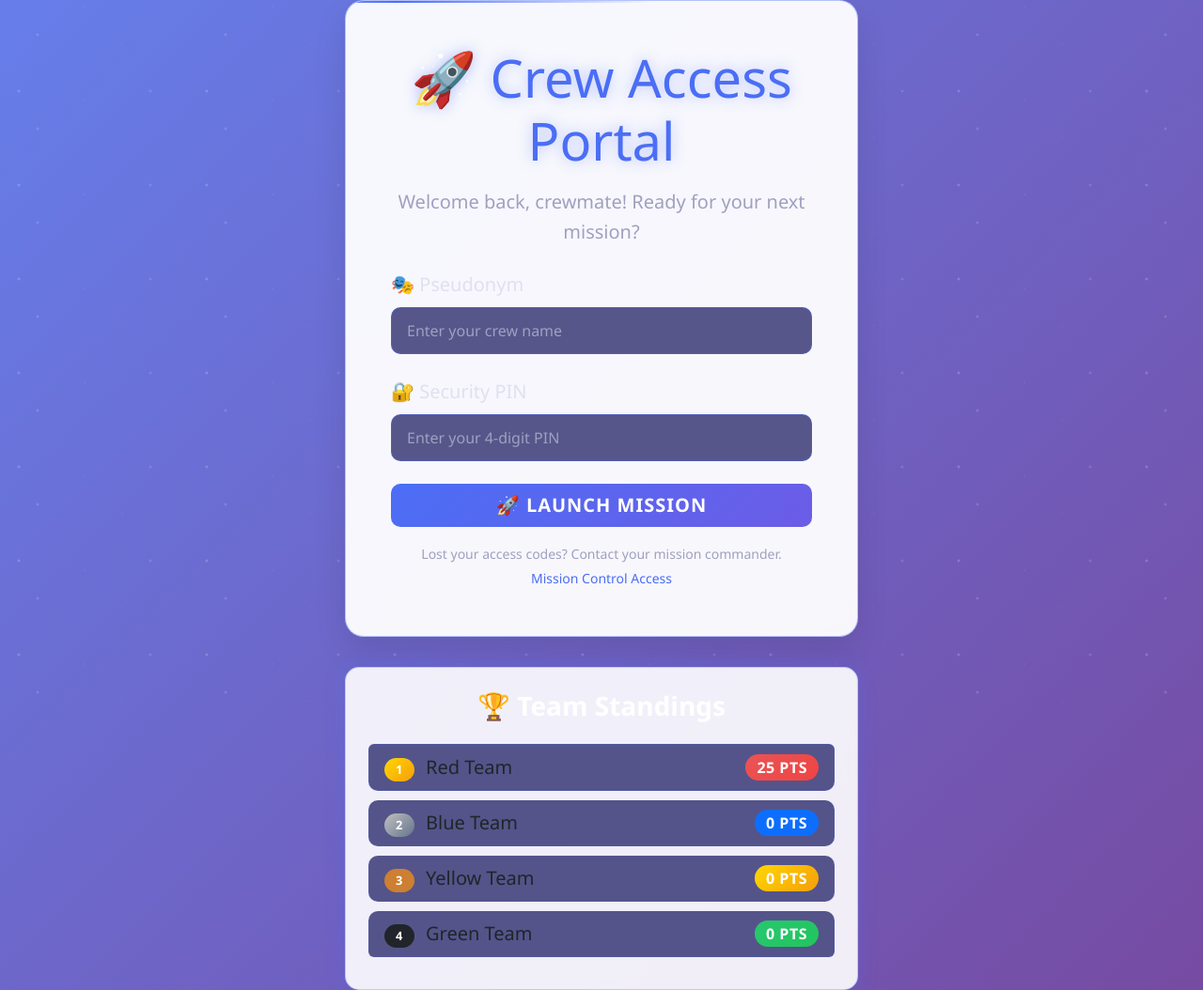
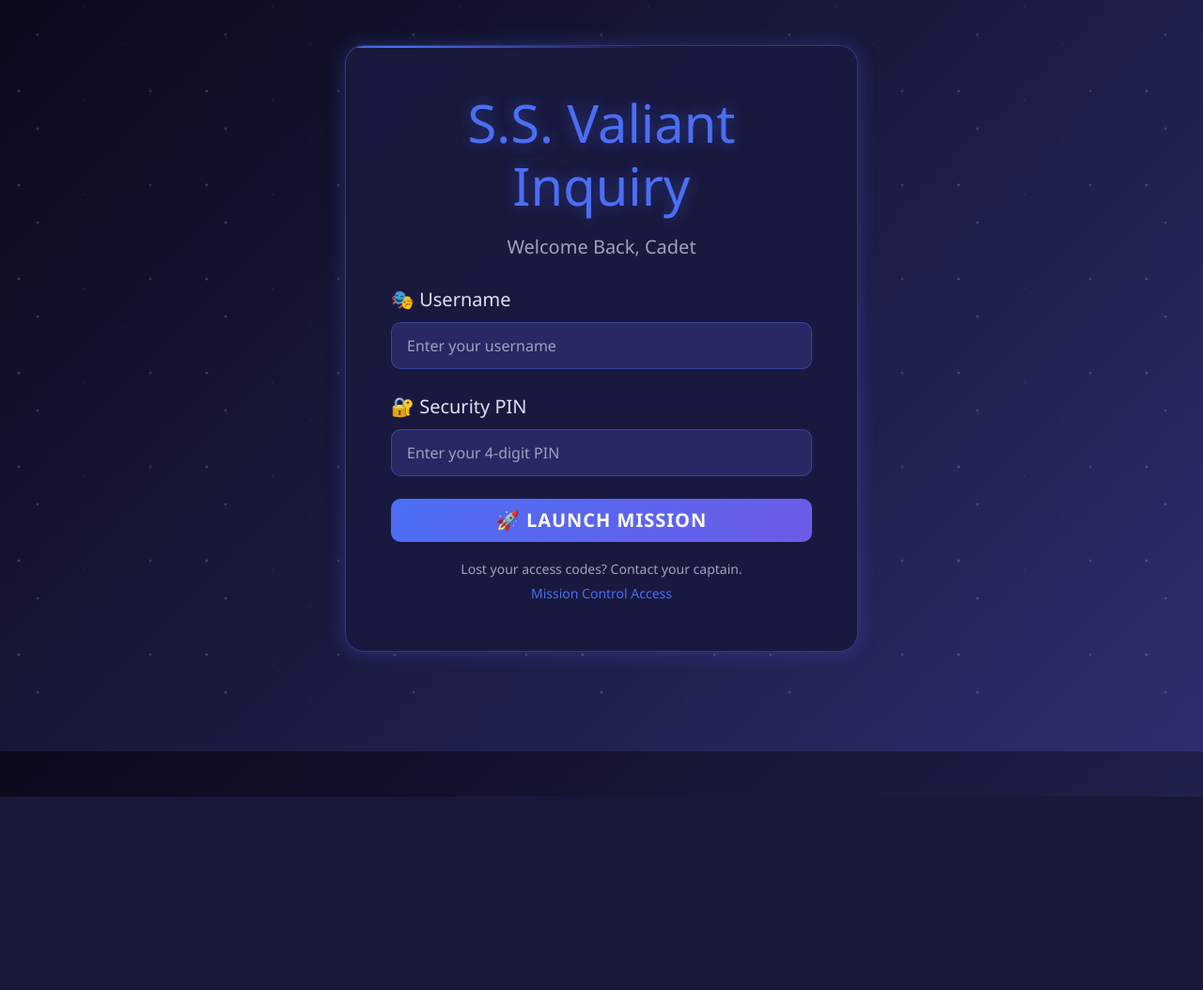
Before and after one commit to bgweaver/crew-achievement, a Node server app: page / in a window 1280 px wide. Shown: the whole page at 94% size. After the commit the page ends 848 px from the top, so only its background shows below. Run offline with Node 20, Linux system fonts and the light colour scheme.

Commit message:
Updates and styling. Untracked .json files for security

```diff
--- a/app.js
+++ b/app.js
@@ -1,3 +1,5 @@
+require('dotenv').config();
+
 const express = require("express");
 const bodyParser = require("body-parser");
 const fs = require("fs");
@@ -9,12 +11,18 @@
 const PORT = 3000;
 
 // Session configuration
+app.set('trust proxy', 1);
+
 app.use(session({
-  secret: 'your-secret-key-change-this-in-production',
+  secret: process.env.SESSION_SECRET,
   resave: false,
   saveUninitialized: false,
-  cookie: { secure: false, maxAge: 24 * 60 * 60 * 1000 } // 24 hours
+  cookie: {
+    secure: true, // HTTPS only - good for prod behind Cloudflare
+    maxAge: 24 * 60 * 60 * 1000
+  }
 }));
+
 
 app.use(bodyParser.urlencoded({ extended: true }));
 app.use(bodyParser.json());
@@ -59,8 +67,8 @@
       } else if (filePath.includes('admin.json')) {
         // Default admin credentials (admin/admin123)
         const defaultAdmin = {
-          username: "admin",
-          password: bcrypt.hashSync("admin123", 10)
+          username: process.env.DEFAULT_ADMIN,
+          password: bcrypt.hashSync(process.env.DEFAULT_CREDS, 10)
         };
         fs.writeFileSync(filePath, JSON.stringify(defaultAdmin, null, 2));
       }
@@ -149,8 +157,11 @@
   const students = loadJSON(studentsPath);
   const achievements = loadJSON(achievementsPath);
 
-  const student = students.find(s => s.pseudonym === pseudonym && s.pin === pin);
-  if (!student) {
+  // Find student by pseudonym only
+  const student = students.find(s => s.pseudonym === pseudonym);
+
+  // If no student or PIN doesn't match hashed PIN, fail
+  if (!student || !bcrypt.compareSync(pin, student.pin)) {
     const teamScores = {};
     students.forEach(s => {
       const studentPoints = (s.unlocked || []).reduce((sum, id) => {
@@ -163,13 +174,13 @@
     return res.render("login", { error: "Invalid pseudonym or PIN", teamScores });
   }
 
+  // rest of your existing logic for a successful login:
   const unlocked = student.unlocked || [];
   const totalPoints = unlocked.reduce((sum, id) => {
     const ach = achievements.find(a => a.id === id);
     return sum + (ach?.points || 0);
   }, 0);
 
-  // Sort achievements: unlocked first
   achievements.sort((a, b) => {
     const aUnlocked = unlocked.includes(a.id);
     const bUnlocked = unlocked.includes(b.id);
@@ -185,6 +196,7 @@
     studentData: student
   });
 });
+
 
 // Admin login routes
 app.get("/admin-login", (req, res) => {
@@ -286,7 +298,18 @@
   res.redirect("/admin?pseudonym=" + pseudonym);
 });
 
-// Student management routes
+const plainPinsPath = path.join(__dirname, "data", "plainpins.json");
+
+// Add this helper function somewhere near the top of your file (outside routes)
+function savePlainPIN(pseudonym, pin) {
+  const current = fs.existsSync(plainPinsPath)
+    ? JSON.parse(fs.readFileSync(plainPinsPath, "utf8"))
+    : [];
+
+  current.push({ pseudonym, pin });
+  fs.writeFileSync(plainPinsPath, JSON.stringify(current, null, 2));
+}
+
 app.post("/admin/add-student", requireAdmin, (req, res) => {
   const students = loadJSON(studentsPath);
   const { pseudonym, pin, team, customPseudonym } = req.body;
@@ -301,9 +324,15 @@
     return res.json({ success: false, error: "Pseudonym already exists" });
   }
 
+  // Save the plain PIN for admin export before hashing
+  savePlainPIN(finalPseudonym, finalPIN);
+
+  // Hash the PIN before saving it with the student object
+  const hashedPIN = bcrypt.hashSync(finalPIN, 10);
+
   const newStudent = {
     pseudonym: finalPseudonym,
-    pin: finalPIN,
+    pin: hashedPIN,    // store the hashed PIN now
     team: finalTeam,
     unlocked: [],
     dateAdded: new Date().toISOString()
@@ -379,6 +408,27 @@
   res.json({ pin: generatePIN() });
 });
 
+app.get("/admin/export-pins", requireAdmin, (req, res) => {
+  if (fs.existsSync(plainPinsPath)) {
+    res.download(plainPinsPath, "crew-pins.json", (err) => {
+      if (err) {
+        console.error("Error sending plainPins JSON:", err);
+        res.status(500).send("Failed to download file");
+      }
+    });
+  } else {
+    res.status(404).send("No pins file found");
+  }
+});
+
+app.get("/admin/clear-pins", requireAdmin, (req, res) => {
+  if (fs.existsSync(plainPinsPath)) {
+    fs.unlinkSync(plainPinsPath);
+  }
+  res.redirect("/admin"); // or show a confirmation
+});
+
+
 app.listen(PORT, () => {
   console.log(`🚀 Crew Achievements Server running on http://localhost:${PORT}`);
   console.log(`📊 Admin panel: http://localhost:${PORT}/admin`);
--- a/data/achievements.json
+++ /dev/null
@@ -1,23 +0,0 @@
-[
-  {
-    "id": "a1",
-    "title": "Turned in homework on time",
-    "description": "Submitted the assignment before the deadline.",
-    "points": 10,
-    "image": "/images/homework.png"
-  },
-  {
-    "id": "a2",
-    "title": "Helped a classmate",
-    "description": "Provided meaningful assistance to a crewmate in distress.",
-    "points": 15,
-    "image": "/images/help.png"
-  },
-  {
-    "id": "a3",
-    "title": "Answered a tough question",
-    "description": "Displayed initiative by answering a difficult question in class.",
-    "points": 20,
-    "image": "/images/question.webp"
-  }
-]
--- a/data/students.json
+++ /dev/null
@@ -1,52 +0,0 @@
-[
-  {
-    "pseudonym": "Red-01",
-    "pin": "1234",
-    "team": "Red",
-    "unlocked": [
-      "a1",
-      "a2"
-    ]
-  },
-  {
-    "pseudonym": "Blue-02",
-    "pin": "5678",
-    "team": "Blue",
-    "unlocked": []
-  },
-  {
-    "pseudonym": "Meteor",
-    "pin": "9474",
-    "team": "Yellow",
-    "unlocked": [],
-    "dateAdded": "2025-07-06T20:57:58.626Z"
-  },
-  {
-    "pseudonym": "Quantum",
-    "pin": "4138",
-    "team": "Green",
-    "unlocked": [],
-    "dateAdded": "2025-07-06T20:57:58.643Z"
-  },
-  {
-    "pseudonym": "Gravity",
-    "pin": "6512",
-    "team": "Yellow",
-    "unlocked": [],
-    "dateAdded": "2025-07-06T20:57:58.652Z"
-  },
-  {
-    "pseudonym": "Horizon",
-    "pin": "6503",
-    "team": "Green",
-    "unlocked": [],
-    "dateAdded": "2025-07-06T20:57:58.663Z"
-  },
-  {
-    "pseudonym": "Eclipse",
-    "pin": "1224",
-    "team": "Blue",
-    "unlocked": [],
-    "dateAdded": "2025-07-06T20:57:58.670Z"
-  }
-]
--- /dev/null
+++ b/nodemon.json
@@ -0,0 +1,5 @@
+{
+  "watch": ["app.js", "views", "public"],
+  "ext": "js ejs css json",
+  "ignore": ["data/"]
+}
--- a/views/dashboard.ejs
+++ b/views/dashboard.ejs
@@ -1,7 +1,7 @@
 <!DOCTYPE html>
 <html>
 <head>
-  <title>Crew Dashboard</title>
+  <title>Valiant Inquiry - Crew Dashboard</title>
   <link rel="stylesheet" href="https://cdn.jsdelivr.net/npm/bootstrap@5.3.0/dist/css/bootstrap.min.css">
   <link rel="stylesheet" href="/style.css">
   <style>
@@ -38,12 +38,12 @@
     }
   </style>
 </head>
-<body class="container mt-4">
+<body class="container mt-5">
   <div class="row mb-4">
     <div class="col-md-8">
       <h1>🚀 Welcome back, <%= pseudonym %>!</h1>
       <p class="lead">
-        <span class="badge team-badge bg-<%= team === 'Red' ? 'danger' : team === 'Blue' ? 'primary' : team === 'Green' ? 'success' : 'warning' %>">
+        <span class="badge team-badge mt-2 bg-<%= team === 'Red' ? 'danger' : team === 'Blue' ? 'primary' : team === 'Green' ? 'success' : 'warning' %>">
           <%= team %> Team
         </span>
       </p>
--- a/views/login.ejs
+++ b/views/login.ejs
@@ -1,43 +1,18 @@
 <!DOCTYPE html>
 <html>
 <head>
-  <title>Crew Access Portal</title>
+  <title>Valiant Inquiry - Login</title>
   <link rel="stylesheet" href="https://cdn.jsdelivr.net/npm/bootstrap@5.3.0/dist/css/bootstrap.min.css">
-  <link rel="stylesheet" href="../public/style.css">
-  <style>
-    body {
-      background: linear-gradient(135deg, #667eea 0%, #764ba2 100%);
-      min-height: 100vh;
-      display: flex;
-      align-items: center;
-    }
-    .login-container {
-      background: rgba(255, 255, 255, 0.95);
-      border-radius: 20px;
-      box-shadow: 0 15px 35px rgba(0, 0, 0, 0.1);
-      backdrop-filter: blur(10px);
-    }
-    .team-standings {
-      background: rgba(255, 255, 255, 0.9);
-      border-radius: 15px;
-      margin-top: 2rem;
-    }
-    .team-item {
-      transition: all 0.3s ease;
-    }
-    .team-item:hover {
-      transform: translateX(5px);
-    }
-  </style>
+  <link rel="stylesheet" href="/style.css">
 </head>
 <body>
-  <div class="container">
+  <div class="container mt-5">
     <div class="row justify-content-center">
       <div class="col-md-8 col-lg-6">
         <div class="login-container p-5">
           <div class="text-center mb-4">
-            <h1 class="display-4 mb-3">🚀 Crew Access Portal</h1>
-            <p class="lead text-muted">Welcome back, crewmate! Ready for your next mission?</p>
+            <h1 class="display-4 mb-3">S.S. Valiant Inquiry</h1>
+            <p class="lead text-muted">Welcome Back, Cadet</p>
           </div>
 
           <% if (error) { %>
@@ -48,9 +23,9 @@
 
           <form action="/login" method="POST">
             <div class="mb-4">
-              <label for="pseudonym" class="form-label fs-5">🎭 Pseudonym</label>
+              <label for="pseudonym" class="form-label fs-5">🎭 Username</label>
               <input type="text" class="form-control form-control-lg" id="pseudonym" name="pseudonym" required
-                     placeholder="Enter your crew name">
+                     placeholder="Enter your username">
             </div>
             <div class="mb-4">
               <label for="pin" class="form-label fs-5">🔐 Security PIN</label>
@@ -64,21 +39,21 @@
 
           <div class="text-center">
             <small class="text-muted">
-              Lost your access codes? Contact your mission commander.<br>
+              Lost your access codes? Contact your captain.<br>
               <a href="/admin-login" class="text-decoration-none">Mission Control Access</a>
             </small>
           </div>
         </div>
 
         <% if (Object.keys(teamScores).length > 0) { %>
-          <div class="team-standings p-4">
-            <h3 class="text-center mb-4 text-white">🏆 Team Standings</h3>
+          <div class="team-standings p-4 my-5">
+            <h3 class="text-center mb-4">🏆 Team Standings</h3>
             <div class="list-group">
               <%
                 const sortedTeams = Object.entries(teamScores).sort((a, b) => b[1] - a[1]);
                 sortedTeams.forEach(([team, score], index) => {
               %>
-                <div class="list-group-item team-item d-flex justify-content-between align-items-center">
+                <div class="list-group-item team-item d-flex justify-content-between align-items-center text-white">
                   <div>
                     <span class="badge bg-<%= index === 0 ? 'warning' : index === 1 ? 'secondary' : index === 2 ? 'info' : 'dark' %> me-2">
                       <%= index + 1 %>
```
Also changed, not shown: package.json (+19 -9 lines), views/admin-login.ejs (+7 -7 lines), views/admin.ejs (+63 -13 lines), 3 other files.
